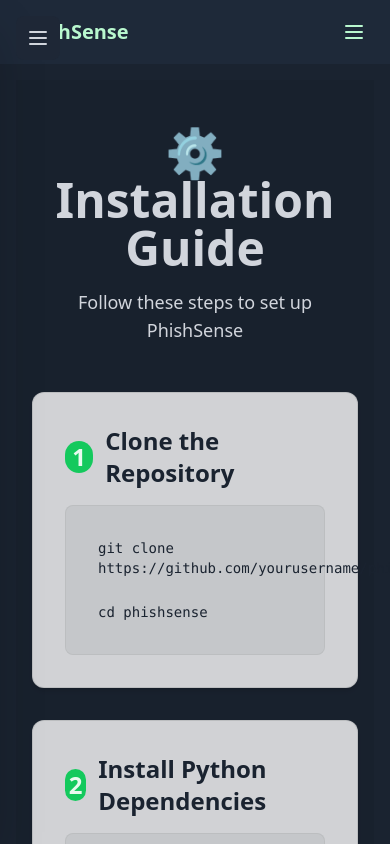
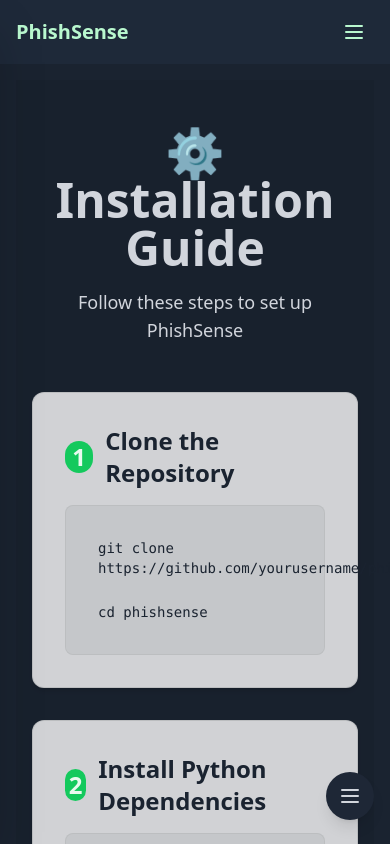
Before and after one commit to oussamabenalisst/PhishSenseSite, a Next.js app: page /Docs/installation in a window 390 px wide. Shown: the top 844 px of the page. Built offline with nearby package versions, Linux system fonts and the light colour scheme.

Commit message:
update nav

```diff
--- a/components/nav.tsx
+++ b/components/nav.tsx
@@ -78,12 +78,11 @@ const Sidebar = () => {
         aria-hidden="true"
         onClick={() => setIsOpen(false)}
       />
-
-      {/* Mobile menu button */}
+      {/* Mobile menu button */}{" "}
       <button
         id="mobile-menu-button"
         onClick={() => setIsOpen(!isOpen)}
-        className="lg:hidden fixed top-4 left-4 z-50 p-2.5 rounded-lg bg-[#1e2736] text-gray-300 hover:text-white hover:bg-[#2a3441] focus:outline-none focus:ring-2 focus:ring-gray-500 transition-all duration-200"
+        className="lg:hidden fixed bottom-6 right-4 z-50 p-3 rounded-full bg-[#1e2736] text-gray-300 hover:text-white hover:bg-[#2a3441] focus:outline-none focus:ring-2 focus:ring-gray-500 transition-all duration-200 shadow-lg"
         aria-label={isOpen ? "Close menu" : "Open menu"}
         aria-expanded={isOpen}
         aria-controls="mobile-sidebar"
@@ -113,7 +112,6 @@ const Sidebar = () => {
           )}
         </svg>
       </button>
-
       {/* Sidebar */}
       <div
         id="mobile-sidebar"
```
